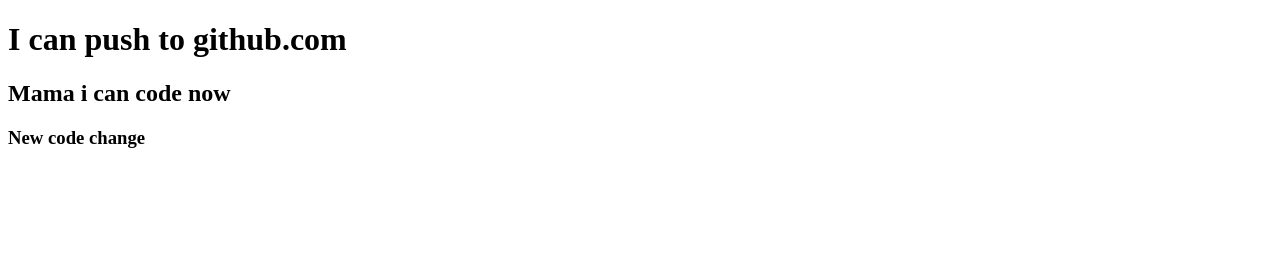
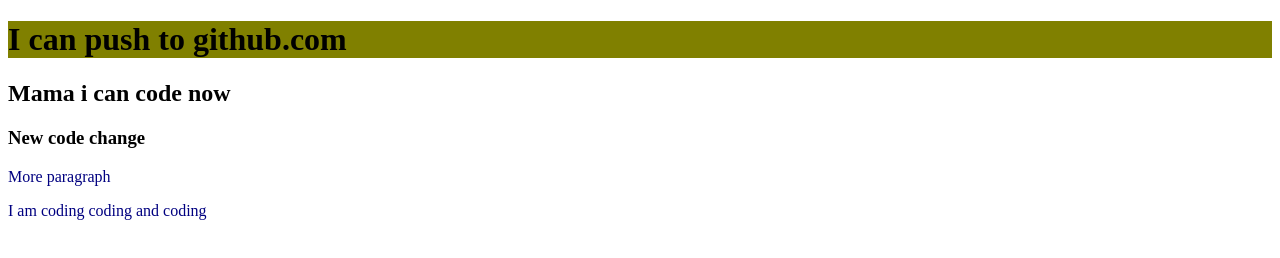
Before and after one commit to Sherminakt/my-third-repo, a plain HTML site: page index.html in a window 1280 px wide. Drawn offline with Linux system fonts and the light colour scheme.

Commit message:
color changed olive

```diff
--- a/index.html
+++ b/index.html
@@ -5,11 +5,14 @@
     <meta http-equiv="X-UA-Compatible" content="IE=edge">
     <meta name="viewport" content="width=device-width, initial-scale=1.0">
     <title>My second github repo</title>
+    <link rel="stylesheet" href="style.css">
 </head>
 <body>
     <h1>I can push to github.com</h1>
     <h2>Mama i can code now</h2>
     <h3>New code change</h3>
+    <p>More paragraph</p>
+    <p>I am coding coding and coding</p>
 
 </body>
 </html>
--- a/style.css
+++ b/style.css
@@ -0,0 +1,6 @@
+p{
+    color: navy;
+}
+h1{
+    background-color: olive;
+}
```
